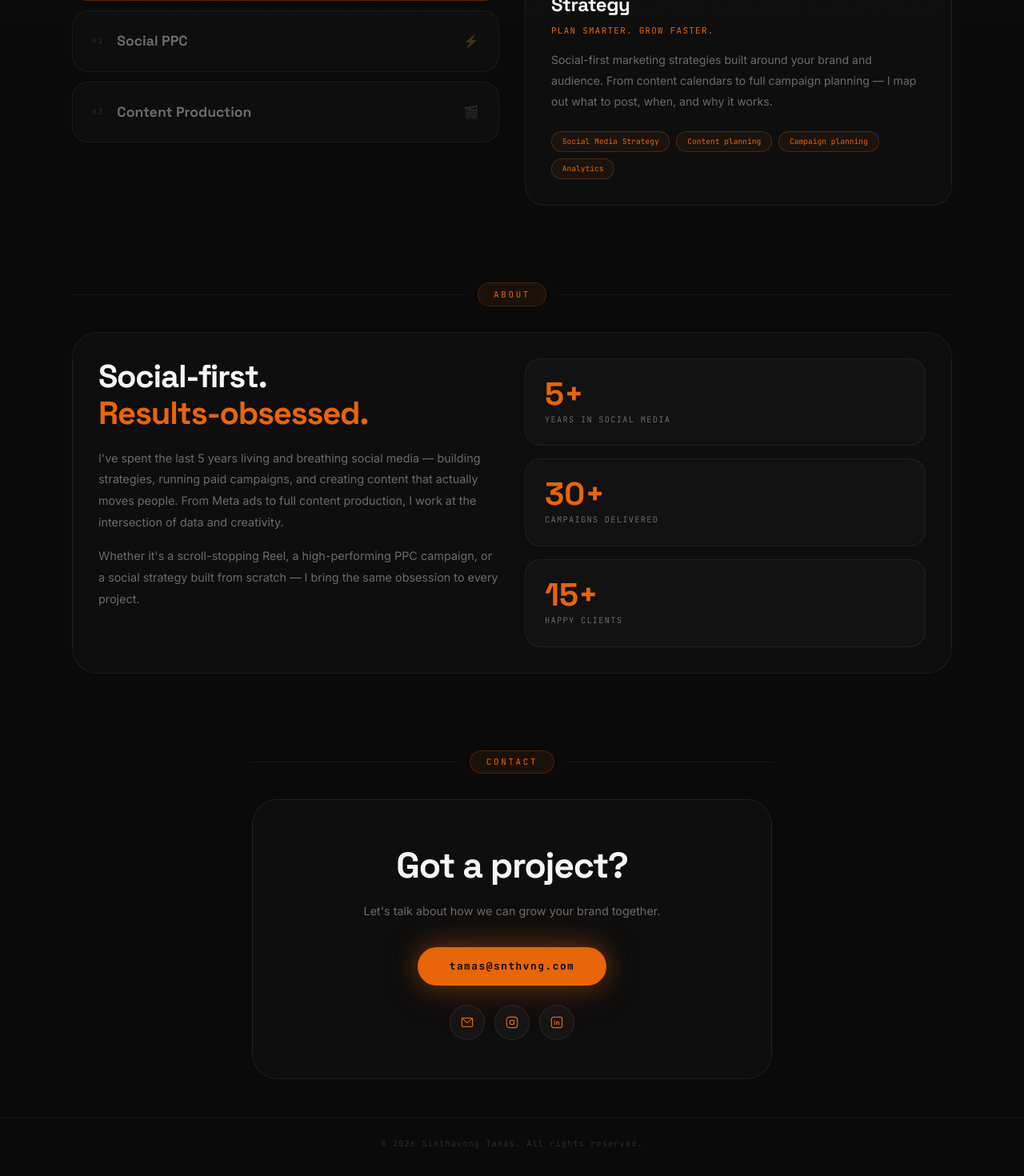
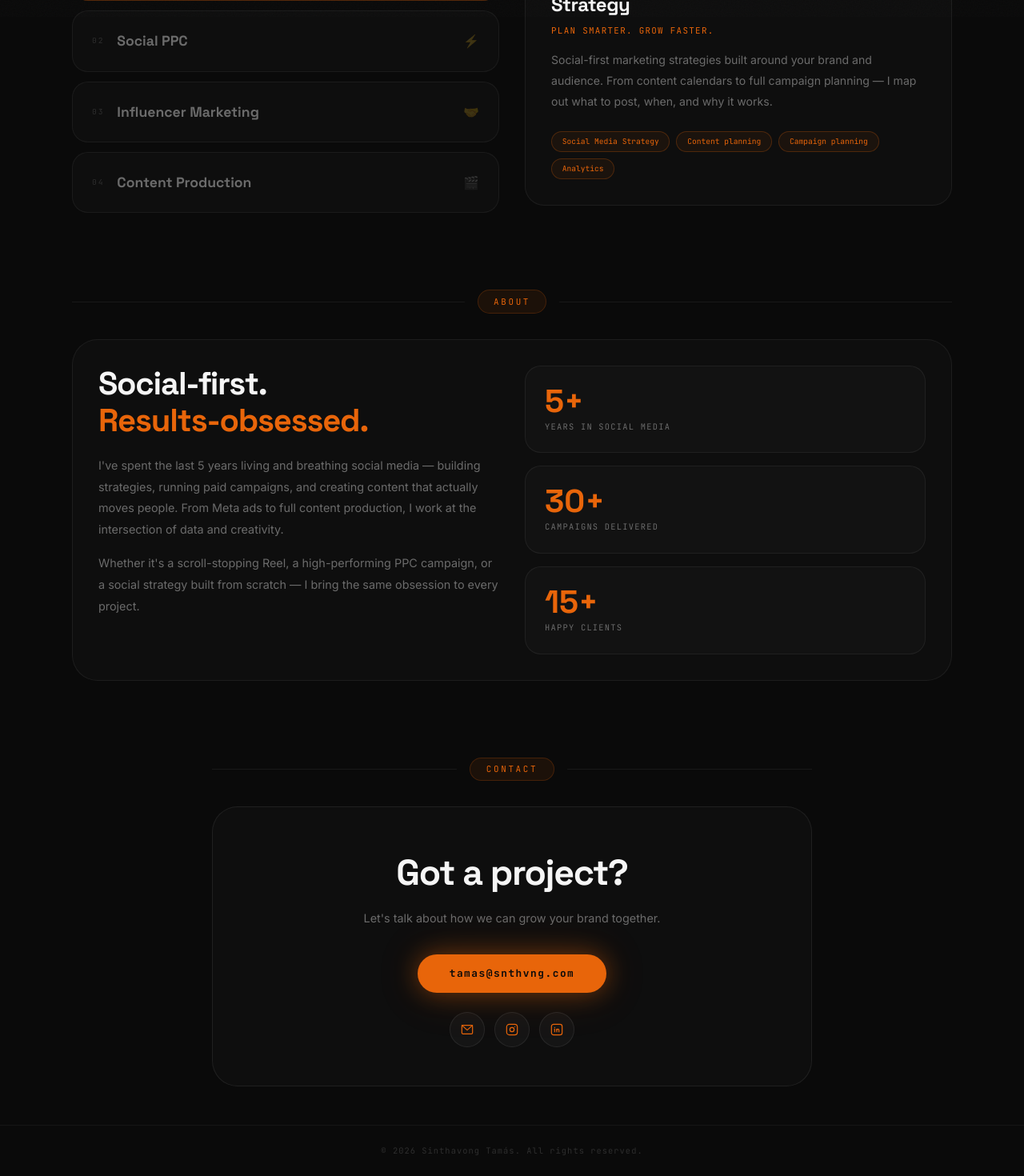
Before and after one commit to snthvng/tomi-weboldal, a Next.js app: page / in a window 1280 px wide. Shown: the part 779-2249 px from the top of the page at 80% size. Built offline with nearby package versions, Linux system fonts and the light colour scheme.

Commit message:
final update

```diff
--- a/app/components/Footer.tsx
+++ b/app/components/Footer.tsx
@@ -1,8 +1,8 @@
 export default function Footer() {
   return (
     <>
-      <section id="contact" style={{ background: '#0A0A0A', padding: '3rem 2rem' }}>
-        <div style={{ maxWidth: '650px', margin: '0 auto' }}>
+      <section id="contact" style={{ background: '#0A0A0A', padding: '3rem 1.25rem' }}>
+        <div style={{ maxWidth: '750px', margin: '0 auto' }}>
 
           {/* Header */}
           <div style={{ marginBottom: '2rem', display: 'flex', alignItems: 'center', gap: '1rem' }}>
--- a/app/components/Services.tsx
+++ b/app/components/Services.tsx
@@ -21,8 +21,17 @@ const services = [
     visual: "⚡"
   },
   {
+    id: "influencer",
+    number: "03",
+    title: "Influencer Marketing",
+    subtitle: "The right voice for your brand.",
+    description: "From selection to execution — I identify the right influencers for your brand, manage the collaboration, and develop content ideas that feel authentic and drive real results.",
+    tags: ["Influencer selection", "Collaboration management", "Content ideation"],
+    visual: "🤝"
+  },
+  {
     id: "production",
-    number: "03",
+    number: "04",
     title: "Content Production",
     subtitle: "Content that stops the scroll.",
     description: "Photo and video production made for social — Reels, Stories, campaign visuals. I handle the creative side so your feed looks as good as it performs.",
```
